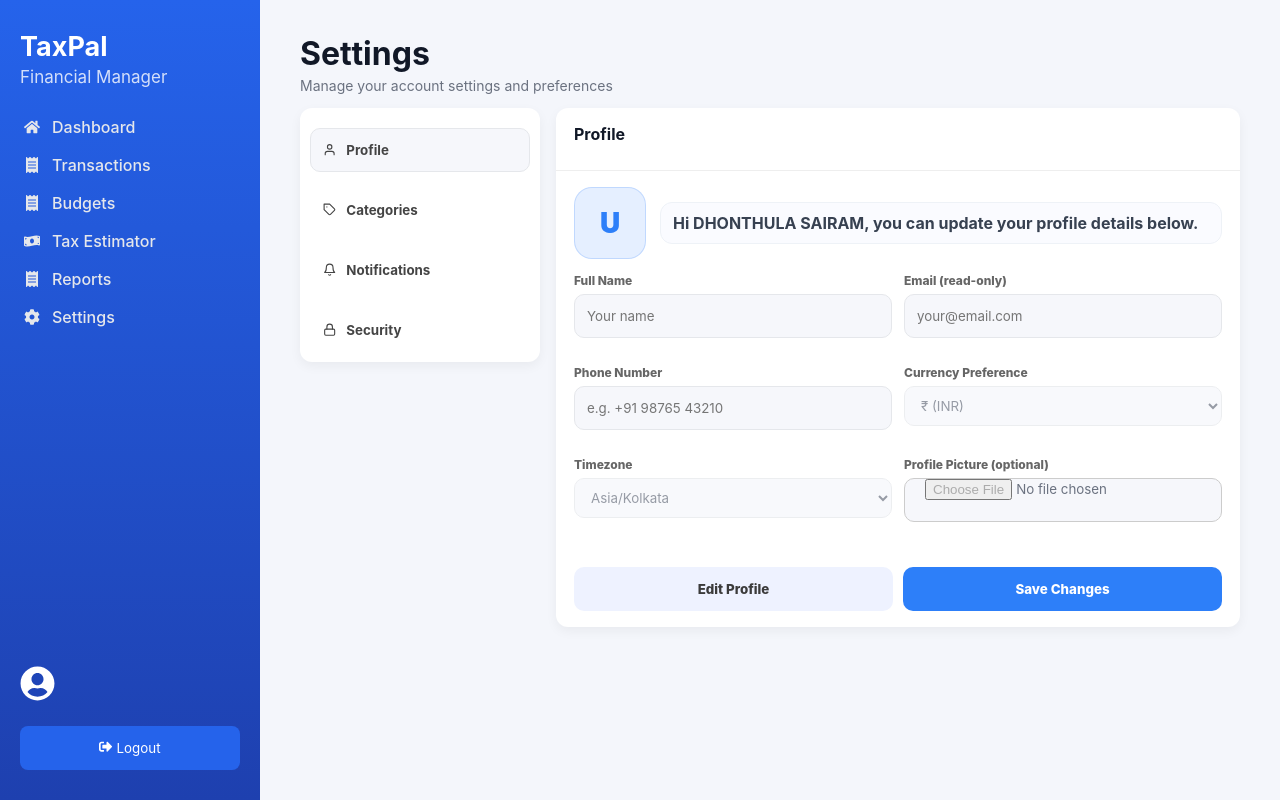
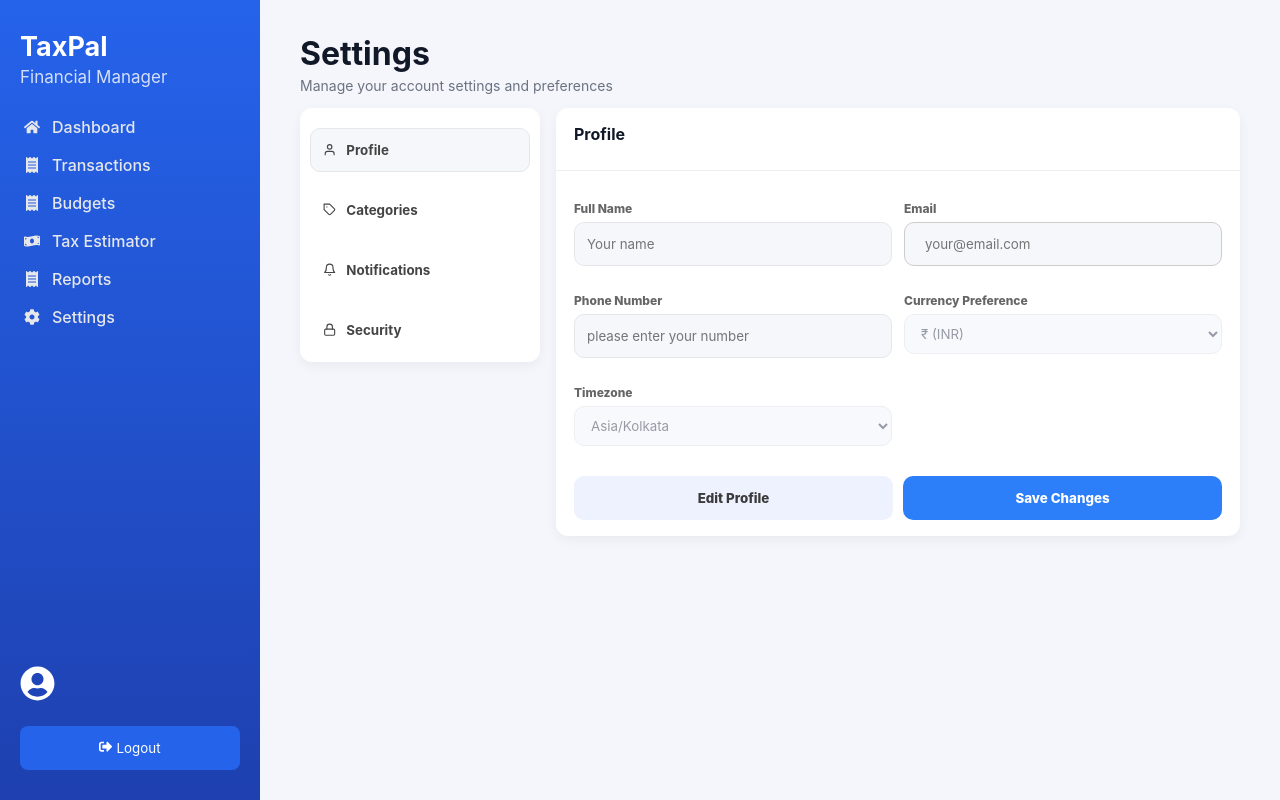
Before and after one commit to springboardmentor0316/Full-Stack-Taxpal-Team-3, a React app in the folder Frontend/: page /settings/profile in a window 1280 px wide. Built offline with nearby package versions, Linux system fonts and the light colour scheme; the HTML template or start-up script is replaced by a standard one.

Commit message:
profile page
profile page settings

```diff
--- a/Frontend/src/pages/profile.jsx
+++ b/Frontend/src/pages/profile.jsx
@@ -1,4 +1,4 @@
-import { useEffect, useMemo, useState } from "react";
+import { useEffect, useState } from "react";
 import Sidebar from "../components/Sidebar";
 import SettingsMenu from "../components/SettingsMenu";
 import "../styles/categories.css";
@@ -14,13 +14,12 @@
 }
 
 function Profile() {
-  const email = useMemo(() => localStorage.getItem("email") || "", []);
-
   const [isEditing, setIsEditing] = useState(false);
   const [status, setStatus] = useState("");
 
   const [form, setForm] = useState({
     fullName: localStorage.getItem("name") || "",
+    email: localStorage.getItem("email") || "",
     phone: "",
     currency: "₹",
     timezone: "Asia/Kolkata",
@@ -34,6 +33,7 @@
 
     setForm((prev) => ({
       ...prev,
+      email: stored.email ?? prev.email,
       phone: stored.phone ?? prev.phone,
       currency: stored.currency ?? prev.currency,
       timezone: stored.timezone ?? prev.timezone,
@@ -65,10 +65,18 @@
       return;
     }
 
+    const nextEmail = form.email.trim();
+    if (!nextEmail) {
+      setStatus("Email is required.");
+      return;
+    }
+
     localStorage.setItem("name", fullName);
+    localStorage.setItem("email", nextEmail);
     localStorage.setItem(
       STORAGE_KEY,
       JSON.stringify({
+        email: nextEmail,
         phone: form.phone,
         currency: form.currency,
         timezone: form.timezone,
@@ -105,17 +113,9 @@
             <div className="settings-section">
               <div className="settings-profile-top">
                 <div className="settings-profile-left">
-                  <div className="settings-avatar-lg">
-                    {form.pictureDataUrl ? (
-                      <img src={form.pictureDataUrl} alt="Profile" />
-                    ) : (
-                      <span>{(form.fullName || "U").slice(0, 1).toUpperCase()}</span>
-                    )}
-                  </div>
 
-                  <div className="settings-note settings-note-inline">
-                    Hi DHONTHULA SAIRAM, you can update your profile details below.
-                  </div>
+
+
                 </div>
               </div>
 
@@ -132,8 +132,14 @@
                 </label>
 
                 <label className="settings-field">
-                  <span>Email (read-only)</span>
-                  <input type="text" value={email} disabled placeholder="your@email.com" />
+                  <span>Email</span>
+                  <input
+                    type="email"
+                    value={form.email}
+                    onChange={onChange("email")}
+                    disabled={!isEditing}
+                    placeholder="your@email.com"
+                  />
                 </label>
 
                 <label className="settings-field">
@@ -143,7 +149,7 @@
                     value={form.phone}
                     onChange={onChange("phone")}
                     disabled={!isEditing}
-                    placeholder="e.g. +91 98765 43210"
+                    placeholder="please enter your number"
                   />
                 </label>
 
@@ -176,10 +182,7 @@
                   </select>
                 </label>
 
-                <label className="settings-field">
-                  <span>Profile Picture (optional)</span>
-                  <input type="file" accept="image/*" onChange={handleUpload} disabled={!isEditing} />
-                </label>
+
               </div>
 
               {status ? <div className="settings-status">{status}</div> : null}
--- a/Frontend/src/styles/categories.css
+++ b/Frontend/src/styles/categories.css
@@ -434,6 +434,40 @@
   flex: 1;
 }
 
+.settings-photo-actions {
+  display: inline-flex;
+  align-items: center;
+  gap: 8px;
+}
+
+.settings-photo-btn {
+  width: 34px;
+  height: 34px;
+  border-radius: 10px;
+  border: 1px solid #e5e7eb;
+  background: #fff;
+  cursor: pointer;
+  display: inline-flex;
+  align-items: center;
+  justify-content: center;
+  color: #374151;
+}
+
+.settings-photo-btn:hover {
+  border-color: rgba(37, 99, 235, 0.45);
+  box-shadow: 0 0 0 3px rgba(37, 99, 235, 0.12);
+}
+
+.settings-photo-btn.danger {
+  color: #b91c1c;
+}
+
+.settings-photo-btn:disabled {
+  opacity: 0.45;
+  cursor: not-allowed;
+  box-shadow: none;
+}
+
 .settings-avatar-lg {
   width: 72px;
   height: 72px;
```
